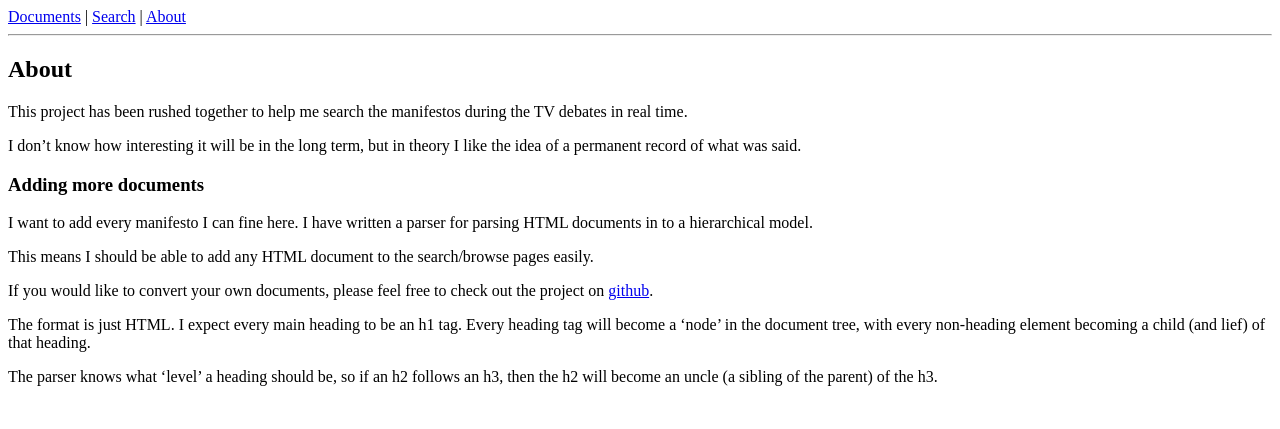
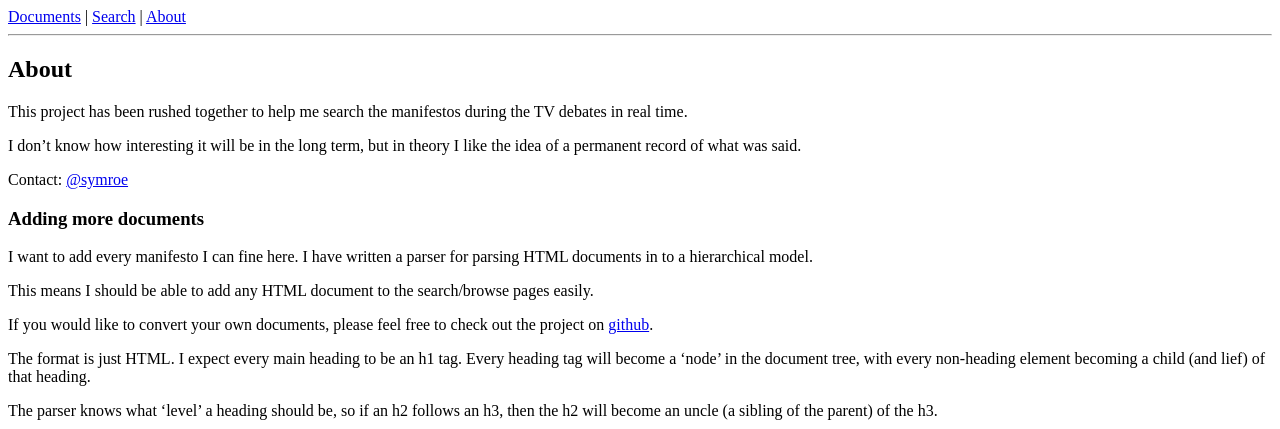
Before and after one commit to DemocracyClub/manifestos, a Django app: template web/templates/about.html in a window 1280 px wide. Shown: the top 429 px of the page. Run offline with Django 3.2, Linux system fonts and the light colour scheme; the template is opened without the code that fills it, so the values that code supplies are empty.

Commit message:
Updated about page

```diff
--- a/web/templates/about.html
+++ b/web/templates/about.html
@@ -5,6 +5,8 @@
   <p>This project has been rushed together to help me search the manifestos during the TV debates in real time.</p>
 
   <p>I don&#8217;t know how interesting it will be in the long term, but in theory I like the idea of a permanent record of what was said.</p>
+
+  <p>Contact: <a href="http://twitter.com/symroe">@symroe</a></p>
 
   <h3 id="adding_more_documents">Adding more documents</h3>
 
@@ -16,4 +18,5 @@
 
   <p>The format is just HTML.  I expect every main heading to be an h1 tag.  Every heading tag will become a &#8216;node&#8217; in the document tree, with every non-heading element becoming a child (and lief) of that heading.</p>
   <p>The parser knows what &#8216;level&#8217; a heading should be, so if an h2 follows an h3, then the h2 will become an uncle (a sibling of the parent) of the h3.</p>
+
 {% endblock %}
```
